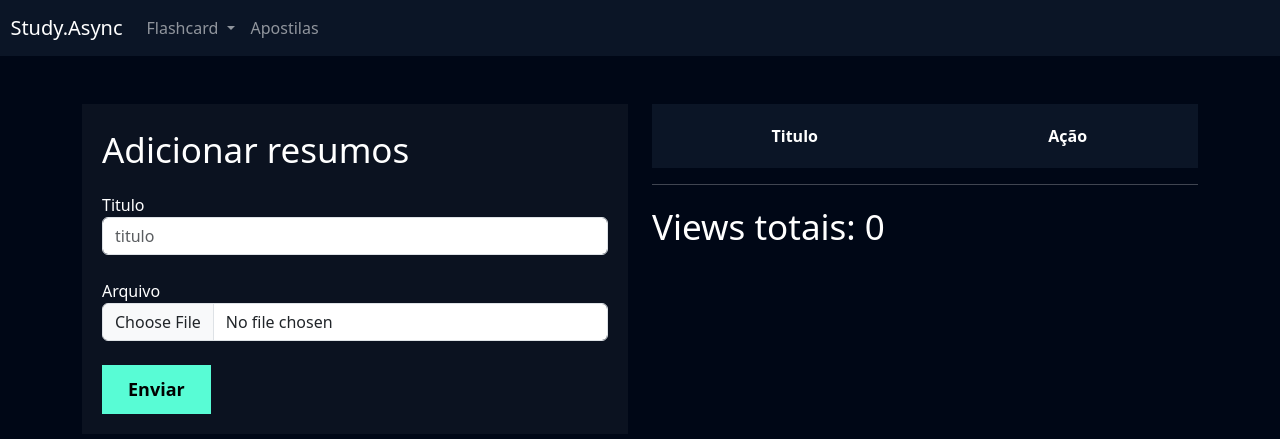
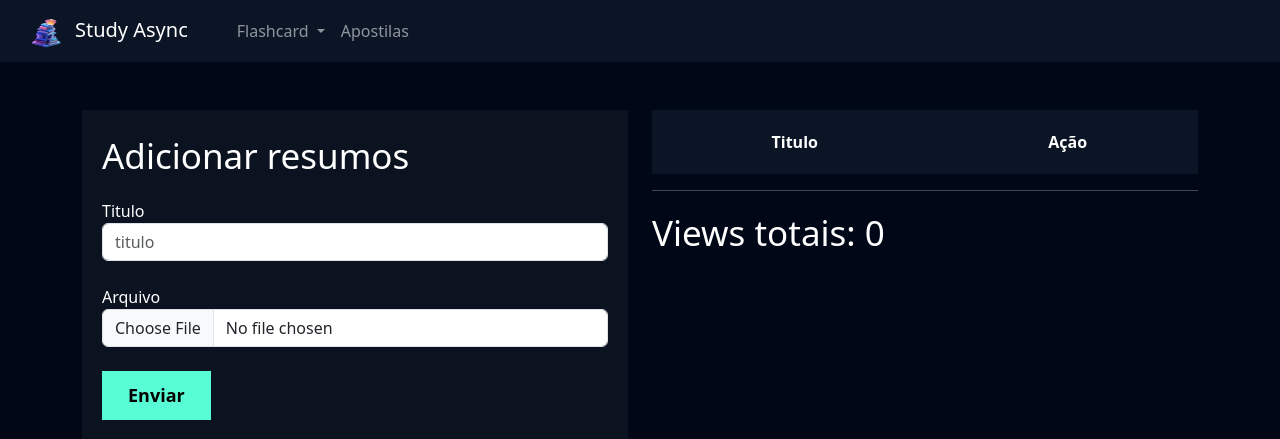
Before and after one commit to otviio/Study_PSW_9, a Django app: page /apostilas/adicionar_apostilas/ in a window 1280 px wide. Shown: the top 439 px of the page. Run offline with Django 5.2, Linux system fonts and the light colour scheme; a user stored in the database is signed in; data comes from the database, SQL or seed files in the repository; both versions use the stored data as it was after the commit; lists and menus that the app fills with data are empty.

Commit message:
add logo header

```diff
--- a/flashcard/views.py
+++ b/flashcard/views.py
@@ -173,7 +173,7 @@ def relatorio(request, id):
         return redirect('/usuarios/logar')
 
     desafio = Desafio.objects.get(id=id)
-    desafios = Desafio.objects.filter(user=request.user)
+
     categoria_relatorio = Categoria.objects.all()
     acertos = desafio.flashcards.filter(acertou=True).count()
     erros = desafio.flashcards.filter(acertou=False).count()
--- a/templates/partials/header.html
+++ b/templates/partials/header.html
@@ -1,5 +1,5 @@
 <nav style="background-color: var(--main-color)" class="navbar navbar-expand-lg navbar-dark">
-    <a class="navbar-brand" href="#">&nbsp&nbspStudy.Async</a>
+    <a class="navbar-brand" href="#"><img src="/static/geral/img/logo.png" class="img">Study Async</a>
     <button class="navbar-toggler" type="button" data-toggle="collapse" data-target="#navbarNav" aria-controls="navbarNav" aria-expanded="false" aria-label="Toggle navigation">
       <span class="navbar-toggler-icon"></span>
     </button>
@@ -20,4 +20,13 @@
         </li>
       </ul>
     </div>
+    <style>
+        .img{
+          width: 50px;
+          padding-right: 8px;
+        }
+        .navbar-brand{
+          padding: 0px 25px 0px 25px;
+        }
+    </style>
   </nav>
```
Also changed, not shown: db.sqlite3.
